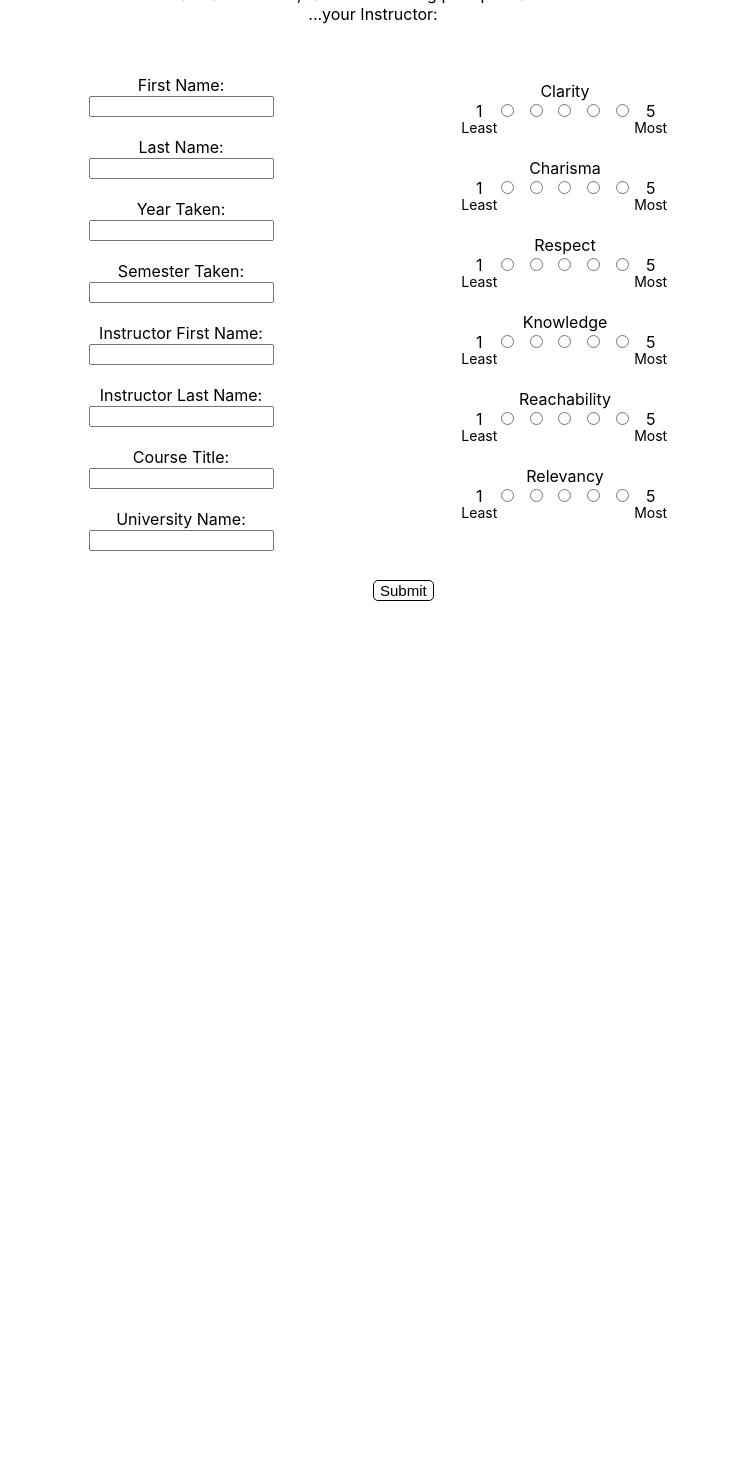
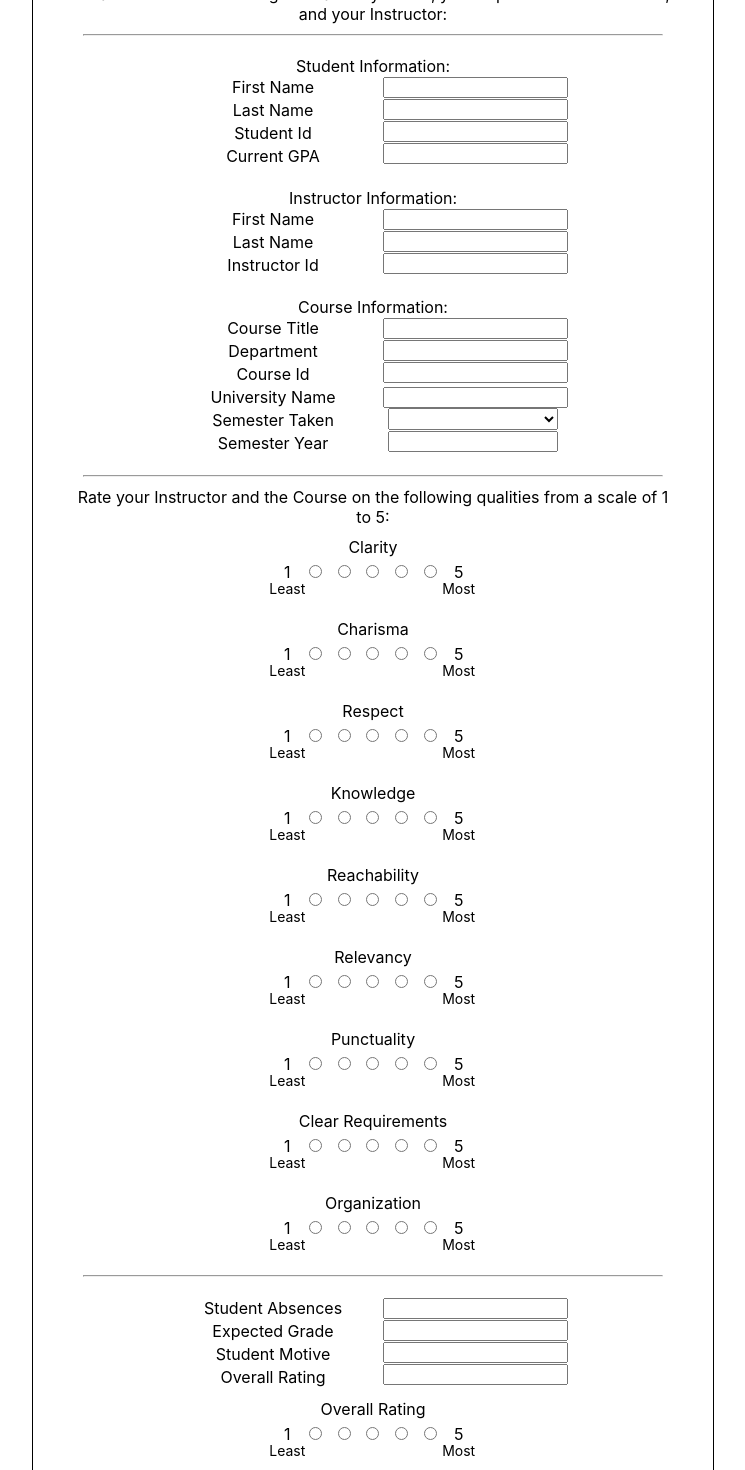
Before and after one commit to michaelw0ng/Teacher-Evaluations, a React (Create React App) app in the folder react-ts/: page / in a window 1280 px wide. Shown: the part 100-1570 px from the top of the page, without its empty margins (267-1012 px from the left). Before the commit the page ends 800 px from the top, so only its background shows below. Built offline with nearby package versions, Linux system fonts and the light colour scheme.

Commit message:
teacher evaluation frontend, html and css are done, ts/js not yet

```diff
--- a/react-ts/src/Components/EvaluationPage.tsx
+++ b/react-ts/src/Components/EvaluationPage.tsx
@@ -7,55 +7,81 @@ function EvaluationPage() {
     <div className={styles.EvaluationPage}>
       <h1>Teacher Evaluations</h1>
       <div style={{ textAlign: "center" }}>
-        On a scale of 1 to 5, rate the following prompts based on...
-        <br />
-        ...your Instructor:
-        <br />
+        Please fill out the following form about yourself, your experience in the course, and your Instructor:
+        <hr />
       </div>
       <form>
-        <div className={styles.columns} style={{ padding: "51px 0" }}>
-          First Name:
+        <div style = {{textAlign: 'center', padding: '10px 0px'}}>
+          Student Information:
+          <br/>
+          <div style = {{width: '400px', margin: 'auto', display: "grid", gridTemplateColumns: '50% 50%'}}>
+            <div>
+                <div style = {{padding: '1.5px 2px'}}>First Name</div>
+                <div style = {{padding: '1.5px 2px'}}>Last Name</div>
+                <div style = {{padding: '1.5px 2px'}}>Student Id</div>
+                <div style = {{padding: '1.5px 2px'}}>Current GPA</div>
+            </div>
+            <div>
+                <input style = {{margin: '0px 10px'}} type="text" id="firstName"></input>
+                <input style = {{margin: '0px 10px'}} type="text" id="lastName"></input>
+                <input style = {{margin: '0px 10px'}} type="text" id="studentId"></input>
+                <input style = {{margin: '0px 10px'}} type="text" id="studentGpa"></input>
+            </div>
+          </div>
           <br />
-          <input type="text" id="firstName"></input>
+          Instructor Information:
           <br />
+          <div style = {{width: '400px', margin: 'auto', display: "grid", gridTemplateColumns: '50% 50%'}}>
+            <div>
+                <div style = {{padding: '1.5px 2px'}}>First Name</div>
+                <div style = {{padding: '1.5px 2px'}}>Last Name</div>
+                <div style = {{padding: '1.5px 2px'}}>Instructor Id</div>
+            </div>
+            <div>
+                <input style = {{margin: '0px 10px'}} type="text" id="instrFirstName"></input>
+                <input style = {{margin: '0px 10px'}} type="text" id="instrLastName"></input>
+                <input style = {{margin: '0px 10px'}} type="text" id="instructorId"></input>
+            </div>
+          </div>
           <br />
-          Last Name:
+          Course Information:
           <br />
-          <input type="text" id="lastName"></input>
-          <br />
-          <br />
-          Year Taken:
-          <br />
-          <input type="text" id="yearTaken"></input>
-          <br />
-          <br />
-          Semester Taken:
-          <br />
-          <input type="text" id="semTaken"></input>
-          <br />
-          <br />
-          Instructor First Name:
-          <br />
-          <input type="text" id="instrFirstName"></input>
-          <br />
-          <br />
-          Instructor Last Name:
-          <br />
-          <input type="text" id="instrLastName"></input>
-          <br />
-          <br />
-          Course Title:
-          <br />
-          <input type="text" id="crseTitle"></input>
-          <br />
-          <br />
-          University Name:
-          <br />
-          <input type="text" id="uniName"></input>
-          <br />
-          <br />
+          <div style = {{width: '400px', margin: 'auto', display: "grid", gridTemplateColumns: '50% 50%'}}>
+            <div>
+                <div style = {{padding: '1.5px 2px'}}>Course Title</div>
+                <div style = {{padding: '1.5px 2px'}}>Department</div>
+                <div style = {{padding: '1.5px 2px'}}>Course Id</div>
+            </div>
+            <div>
+                <input style = {{margin: '0px 10px'}} type="text" id="crseTitle"></input>
+                <input style = {{margin: '0px 10px'}} type="text" id="crseDepartment"></input>
+                <input style = {{margin: '0px 10px'}} type="text" id="crseId"></input>
+            </div>
+            <div>
+                <div style = {{padding: '1.5px 2px'}}>University Name</div>
+                <div style = {{padding: '1.5px 2px'}}>Semester Taken</div>
+                <div style = {{padding: '1.5px 2px'}}>Semester Year</div>
+            </div>
+            <div>
+                <input style = {{margin: '0px 10px'}} type="text" id="uniName"></input>
+                <div style = {{margin: '0px 15px'}}>
+                    <select id = 'semTaken' style = {{height: '1.6em', width: '100%'}}>
+                        <option value = ''></option>
+                        <option value = 'fall'>Fall</option>
+                        <option value = 'winter'>Winter</option>
+                        <option value = 'spring'>Spring</option>
+                        <option value = 'summer'>Summer</option>
+                    </select>
+                </div>
+                <div style = {{margin: '0px 15px'}}>
+                    <input style = {{width:'calc(100% - 8px)'}} type="number" id="yearTaken" min = "1900" max = "2021" step = '1'></input>
+                </div>
+            </div>
+          </div>
         </div>
-        <div className={styles.columns}>
+        <hr/>
+        <div style = {{textAlign: 'center'}}>
+        Rate your Instructor and the Course on the following qualities from a scale of 1 to 5:
           <div className={styles.RadioInputs}>
             <RadioInput
               stagedSubmission={stagedSubmission}
@@ -93,11 +119,61 @@ function EvaluationPage() {
               categoryId={"relevancy"}
               categoryDesc={""}
             />
+            <RadioInput
+              stagedSubmission={stagedSubmission}
+              categoryName={"Punctuality"}
+              categoryId={"punctuality"}
+              categoryDesc={""}
+            />
+            <RadioInput
+                stagedSubmission={stagedSubmission}
+                categoryName={"Clear Requirements"}
+                categoryId={"clearRequirements"}
+                categoryDesc={""}
+            />
+            <RadioInput
+              stagedSubmission={stagedSubmission}
+              categoryName={"Organization"}
+              categoryId={"courseOrganization"}
+              categoryDesc={""}
+            />
           </div>
+          <hr />
+          <div style = {{textAlign: 'center', padding: '10px 0px'}}>
+            <div style = {{width: '400px', margin: 'auto', display: "grid", gridTemplateColumns: '50% 50%'}}>
+                <div>
+                    <div style = {{padding: '1.5px 2px'}}>Student Absences</div>
+                    <div style = {{padding: '1.5px 2px'}}>Expected Grade</div>
+                    <div style = {{padding: '1.5px 2px'}}>Student Motive</div>
+                    <div style = {{padding: '1.5px 2px'}}>Overall Rating</div>
+                </div>
+                <div>
+                    <input style = {{margin: '0px 10px'}} type="text" id="attendance"></input>
+                    <input style = {{margin: '0px 10px'}} type="text" id="expectedGpa"></input>
+                    <input style = {{margin: '0px 10px'}} type="text" id="motive"></input>
+                    <input style = {{margin: '0px 10px'}} type="text" id="comments"></input>
+                </div>
+            </div>
+            <div className={styles.RadioInputs}>
+                <RadioInput
+                    stagedSubmission={stagedSubmission}
+                    categoryName={"Overall Rating"}
+                    categoryId={"rating"}
+                    categoryDesc={""}
+                />
+            </div>
+            Additional Comments:
+            <br />
+            <textarea style = {{width: '350px', height: '5em', resize: 'none'}} maxLength = {64}/>
+          </div>
+          <br />
         </div>
       </form>
-      <div onClick={onSubmit}>
-        <button>Submit</button>
+
+
+
+      <div onClick={onSubmit} style = {{textAlign:'center'}}>
+        <button style = {{padding: '5px', borderRadius: '10px'}}>Submit</button>
       </div>
     </div>
   );
--- a/react-ts/src/Components/RadioInput.tsx
+++ b/react-ts/src/Components/RadioInput.tsx
@@ -11,7 +11,7 @@ interface RadioInputProps {
 function RadioInput(props:RadioInputProps){
     return(
         <div className = {styles.RadioInputDiv}>
-            <div style = {{textAlign: 'center'}}>{props.categoryName}</div>
+            <div style = {{textAlign: 'center', paddingBottom: '5px'}}>{props.categoryName}</div>
             <div className = {styles.RadioInput}>
                 <span>1</span>
                 <input type = 'radio' name = {props.categoryName} value = '1' onClick = {() => {props.stagedSubmission[props.categoryId] = 1}}/>
--- a/react-ts/src/Stylesheets/EvaluationPage.module.css
+++ b/react-ts/src/Stylesheets/EvaluationPage.module.css
@@ -1,6 +1,10 @@
 .EvaluationPage {
   font-size: 16px;
-  padding: 20px 20%;
+  width: 600px;
+  margin: auto;
+  padding: 20px 40px;
+  border-left: solid black 1.5px;
+  border-right: solid black 1.5px;
 }
 
 h1 {
@@ -11,7 +15,6 @@ h1 {
 .RadioInputs {
   display: grid;
   justify-content: center;
-  padding: 47px 0;
 }
 
 button {
@@ -22,8 +25,6 @@ button {
   cursor: pointer;
 }
 
-.columns {
-  float: left;
-  width: 50%;
-  text-align: center;
+hr {
+    margin: 10px;
 }
```
